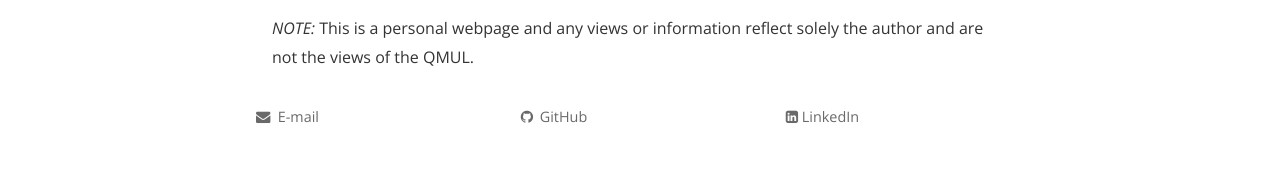
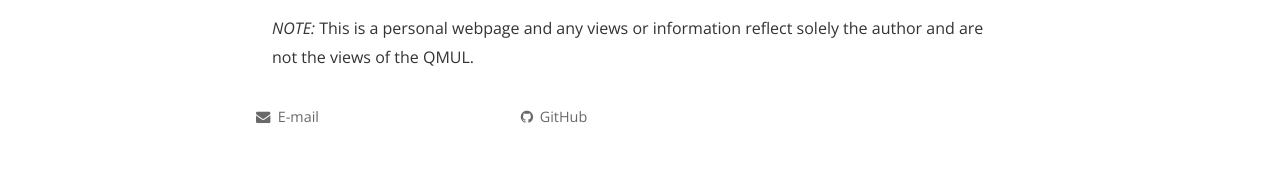
Before and after one commit to jializhangsunny/jializhangsunny.github.io, a Jekyll site: the page built from index.html, in a window 1280 px wide. Shown: the part 918-1091 px from the top of the page. Built offline with Jekyll 4.4.1, drawn with Linux system fonts in a browser that asks for light colours; nearby versions of some CDN libraries; the list of posts is cut into pages by our own code; comment, search, counter and statistics services are not loaded; a style sheet for code colours, icons or effects is not loaded.

Commit message:
Update footer.html

```diff
--- a/_includes/footer.html
+++ b/_includes/footer.html
@@ -2,16 +2,13 @@
 
   <div class="wrapper">
     <div class="site-navigation">
-      <p><a href="mailto:paul.e.soto@frb.gov"><i class="fa fa-envelope"></i> E-mail</a></p>
+      <p><a href=jiali.zhang@qmul.ac.uk"><i class="fa fa-envelope"></i> E-mail</a></p>
     </div>
 
     <div class="site-contact">
-      <p><a href="https://www.github.com/pesoto"><i class="fa fa-github"></i> GitHub</a></p>
+      <p><a href="https://www.github.com/jializhangsunny"><i class="fa fa-github"></i> GitHub</a></p>
     </div>
 
-    <div class="site-signature">
-      <p><a href="https://www.linkedin.com/in/paul-e-soto-2705ab218/"><i class="fa fa-linkedin-square"></i> LinkedIn</a></p>
-    </div>
 
   </div>
 
```
